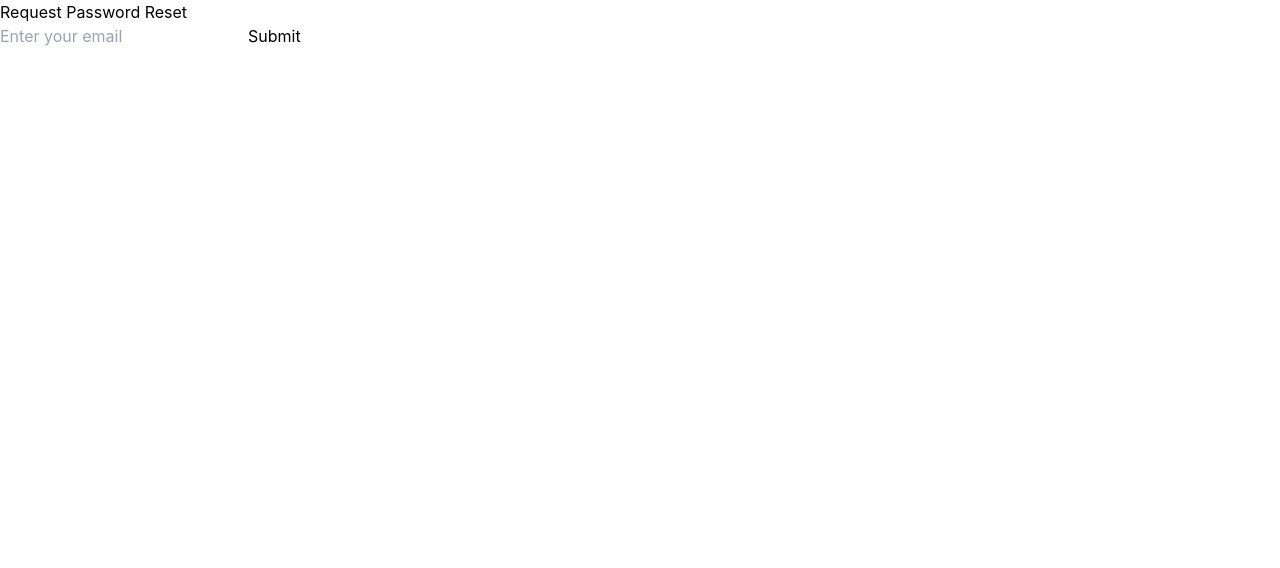
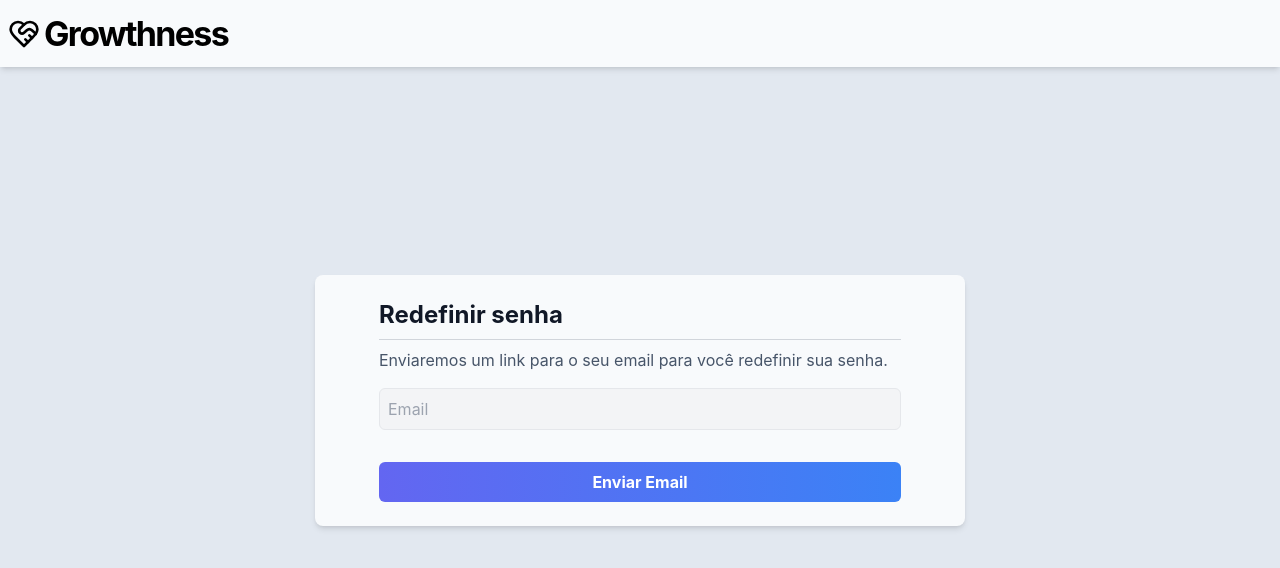
Before and after one commit to MicaelTargino/Growthness-Frontend, a React (Create React App) app: page /password-reset-request in a window 1280 px wide. Shown: the top 568 px of the page. Built offline with nearby package versions, Linux system fonts and the light colour scheme.

Commit message:
style and integrate the password reset request page

```diff
--- /dev/null
+++ b/src/components/BtnWithLoading.jsx
@@ -0,0 +1,49 @@
+import { useState } from "react";
+const BtnWithLoading = ({defaultInnerElement, afterInnerElement, actionCallback}) => {
+    const [btnState, setBtnState] = useState('default'); // default, loading or after
+
+    const renderInnerHTML = () => {
+
+        if(btnState == 'default') {
+            return defaultInnerElement;
+        } else if (btnState == 'loading') {
+            return (
+                <div class="loader">
+                    <span class="bar"></span>
+                    <span class="bar"></span>
+                    <span class="bar"></span>
+                </div>
+            )
+        } else if (btnState == 'after') {
+            return afterInnerElement;
+        }
+    }
+
+    // const actionCallback = async () => {
+    //     return new Promise((resolve) => {
+    //         setTimeout(() => {
+    //             resolve(); // Resolving after 1 second to simulate an async operation
+    //         }, 1000);
+    //     });
+    // }
+
+    const handleFlow = async () => {
+        if (btnState == 'default') {
+            setBtnState('loading');
+
+            // fetch api
+            await actionCallback();
+            setBtnState('after')
+        }
+
+    }
+
+    return (
+        <button type="submit" onClick={handleFlow} className="bg-gradient-to-r from-indigo-500 to-blue-500 text-white font-bold py-2 px-4 rounded-md mt-4 hover:bg-indigo-600 hover:to-blue-600 transition ease-in-out duration-150">
+            {/* Enviar email */}
+            { renderInnerHTML() }
+        </button>
+    )
+}
+
+export default BtnWithLoading;
--- /dev/null
+++ b/src/components/NavHeader.jsx
@@ -0,0 +1,12 @@
+import react from "react";
+import FullLogo from "./FullLogo";
+
+const NavHeader = () => {
+    return (
+        <header className='bg-slate-50 top-0 absolute p-2 shadow-md w-full h-auto flex items-center justify-start'>
+            <FullLogo />
+        </header>
+    )
+}
+
+export default NavHeader;
--- a/src/index.css
+++ b/src/index.css
@@ -23,3 +23,42 @@ code {
   font-family: source-code-pro, Menlo, Monaco, Consolas, 'Courier New',
     monospace;
 }
+
+
+/* From Uiverse.io by aryamitra06 */
+.loader {
+  display: flex;
+  justify-content: center;
+  align-items: center;
+  width: 100%;
+}
+
+.bar {
+  display: inline-block;
+  width: 3px;
+  height: 10px;
+  background-color: rgba(255, 255, 255, .5);
+  border-radius: 12px;
+  animation: scale-up4 1s linear infinite;
+}
+
+.bar:nth-child(2) {
+  height: 24px;
+  margin: 0 5px;
+  animation-delay: .25s;
+}
+
+.bar:nth-child(3) {
+  animation-delay: .5s;
+}
+
+@keyframes scale-up4 {
+  20% {
+    background-color: #ffff;
+    transform: scaleY(1.5);
+  }
+
+  40% {
+    transform: scaleY(1);
+  }
+}
--- a/src/pages/Login.js
+++ b/src/pages/Login.js
@@ -27,10 +27,21 @@ const Login = () => {
       navigate('/home')
 
     } catch (error) {
-
-      notify('error', error.response.data.message, 'bottom-right');
+      try {
+        notify('error', error.response.data.message, 'bottom-right');
+      } catch (error) {
+        console.log("Error accessing API response")
+      }
     }
   };
+
+  const goToRegister = () => {
+    navigate('/register');
+  }
+
+  const goToResetPasswordRequest = () => {
+    navigate('/password-reset-request');
+  }
 
   return (
     <section className='max-w-[100vw] h-screen flex items-center justify-center xl:justify-start gap-20 bg-slate-200'>
@@ -43,8 +54,8 @@ const Login = () => {
             <input type="email" name="email" value={formData.email} onChange={handleChange} className="bg-gray-100 border text-gray-900 rounded-md p-2 mb-4 focus:bg-gray-200 focus:outline-none focus:ring-1 focus:ring-blue-500 transition ease-in-out duration-150" placeholder="Email" />
             <input type="password" name="password" value={formData.password} onChange={handleChange} className="bg-gray-100 border text-gray-900 rounded-md p-2 mb-4 focus:bg-gray-200 focus:outline-none focus:ring-1 focus:ring-blue-500 transition ease-in-out duration-150" placeholder="Senha" />
             <div className="flex flex-col">
-              <a href="#" className="text-sm text-blue-500 hover:underline mb-0.5">Esqueceu sua senha?</a>
-              <p className="text-gray-900 mt-4"> Não tem uma conta ainda? <a href="#" className="text-sm text-blue-500 -200 hover:underline mt-4">Registre-se</a></p>
+              <a onClick={goToResetPasswordRequest} className="cursor-pointer text-sm text-blue-500 hover:underline mb-0.5">Esqueceu sua senha?</a>
+              <p className="text-gray-900 mt-4"> Não tem uma conta ainda? <a onClick={goToRegister} className="text-sm text-blue-500 -200 hover:underline mt-4 cursor-pointer">Registre-se</a></p>
             </div>
             <button type="submit" className="bg-gradient-to-r from-indigo-500 to-blue-500 text-white font-bold py-2 px-4 rounded-md mt-4 hover:bg-indigo-600 hover:to-blue-600 transition ease-in-out duration-150">Login</button>
           </div>
--- a/src/pages/PasswordResetRequest.js
+++ b/src/pages/PasswordResetRequest.js
@@ -1,11 +1,20 @@
 // src/pages/PasswordResetRequest.js
 import React, { useState } from 'react';
 import axiosInstance from '../utils/axiosInstance';
+import { registerUser, loginUser } from '../services/authService';
+import FullLogo from '../components/FullLogo';
+import { useNavigate } from 'react-router-dom';
+import { notify } from '../services/toastService';
+import { ToastContainer } from 'react-toastify';
+import NavHeader from '../components/NavHeader';
+import BtnWithLoading from '../components/BtnWithLoading';
+
 
 const PasswordResetRequest = () => {
   const [email, setEmail] = useState('');
   const [message, setMessage] = useState('');
   const [error, setError] = useState('');
+  const [buttonInnerHtml, setButtonInnerHTML] = useState('Enviar Email');
 
   const handleChange = (e) => {
     setEmail(e.target.value);
@@ -15,32 +24,59 @@ const PasswordResetRequest = () => {
     e.preventDefault();
     setMessage('');
     setError('');
+    setButtonInnerHTML(
+      <div class="loader">
+        <span class="bar"></span>
+        <span class="bar"></span>
+        <span class="bar"></span>
+      </div>
+    );
 
     try {
       const response = await axiosInstance.post('/password-reset-request/', { email });
       setMessage('Password reset link has been sent to your email.');
+      setButtonInnerHTML("Enviado!");
+      notify('success', "Email enviado com sucesso!", 'bottom-right');
     } catch (error) {
       setError('Failed to send password reset email. Please check if the email is correct.');
     }
   };
 
   return (
-    <div>
-      <h1>Request Password Reset</h1>
-      <form onSubmit={handleSubmit}>
-        <input
-          type="email"
-          name="email"
-          placeholder="Enter your email"
-          value={email}
-          onChange={handleChange}
-          required
-        />
-        <button type="submit">Submit</button>
+    // <div>
+    //   <h1>Request Password Reset</h1>
+    //   <form onSubmit={handleSubmit}>
+    //     <input
+    //       type="email"
+    //       name="email"
+    //       placeholder="Enter your email"
+    //       value={email}
+    //       onChange={handleChange}
+    //       required
+    //     />
+    //     <button type="submit">Submit</button>
+    //   </form>
+    //   {message && <p style={{ color: 'green' }}>{message}</p>}
+    //   {error && <p style={{ color: 'red' }}>{error}</p>}
+    // </div>
+    <section className='w-[100vw] h-screen bg-slate-200 relative flex items-center justify-center'>
+        <NavHeader />
+        <form onSubmit={handleSubmit} className="w-full max-w-[550px] lg:w-[650px] lg:max-w-full rounded-lg flex items-center justify-center xl:justify-start">
+          <div className="w-full max-w-[550px] lg:max-w-full lg:w-[650px] rounded-lg shadow-md py-6 px-4 xl:px-16 bg-slate-50 flex flex-col justify-center relative">
+            <h2 className="text-2xl font-bold text-gray-900 mb-2">Redefinir senha</h2>
+            <div className='w-[100%] h-[1px] bg-gray-300'></div>
+              <div className="flex flex-col">
+                <p className="text-slate-600 mt-2 mb-4">Enviaremos um link para o seu email para você redefinir sua senha.</p>
+                <input type="email" name="email" value={email} onChange={handleChange} className="bg-gray-100 border text-gray-900 rounded-md p-2 mb-4 focus:bg-gray-200 focus:outline-none focus:ring-1 focus:ring-blue-500 transition ease-in-out duration-150" placeholder="Email" />
+                {/* <BtnWithLoading defaultInnerElement={<span>Enviar email</span>} afterInnerElement={<span>Sent!</span>} actionCallback={} /> */}
+                <button type="submit" className="bg-gradient-to-r from-indigo-500 to-blue-500 text-white font-bold py-2 px-4 rounded-md mt-4 hover:bg-indigo-600 hover:to-blue-600 transition ease-in-out duration-150">
+                  {buttonInnerHtml}
+                </button>
+              </div>
+          </div>
       </form>
-      {message && <p style={{ color: 'green' }}>{message}</p>}
-      {error && <p style={{ color: 'red' }}>{error}</p>}
-    </div>
+      <ToastContainer />
+    </section>
   );
 };
 
--- a/src/services/AuthService.js
+++ b/src/services/AuthService.js
@@ -24,4 +24,5 @@ export const loginUser = async (userData) => {
 export const logoutUser = () => {
   localStorage.removeItem('growthness_access_token');
   localStorage.removeItem('growthness_refresh_token');
+  axiosInstance.defaults.headers['Authorization'] = '';
 };
```
Also changed, not shown: src/pages/Register.js (+2 -10 lines).
